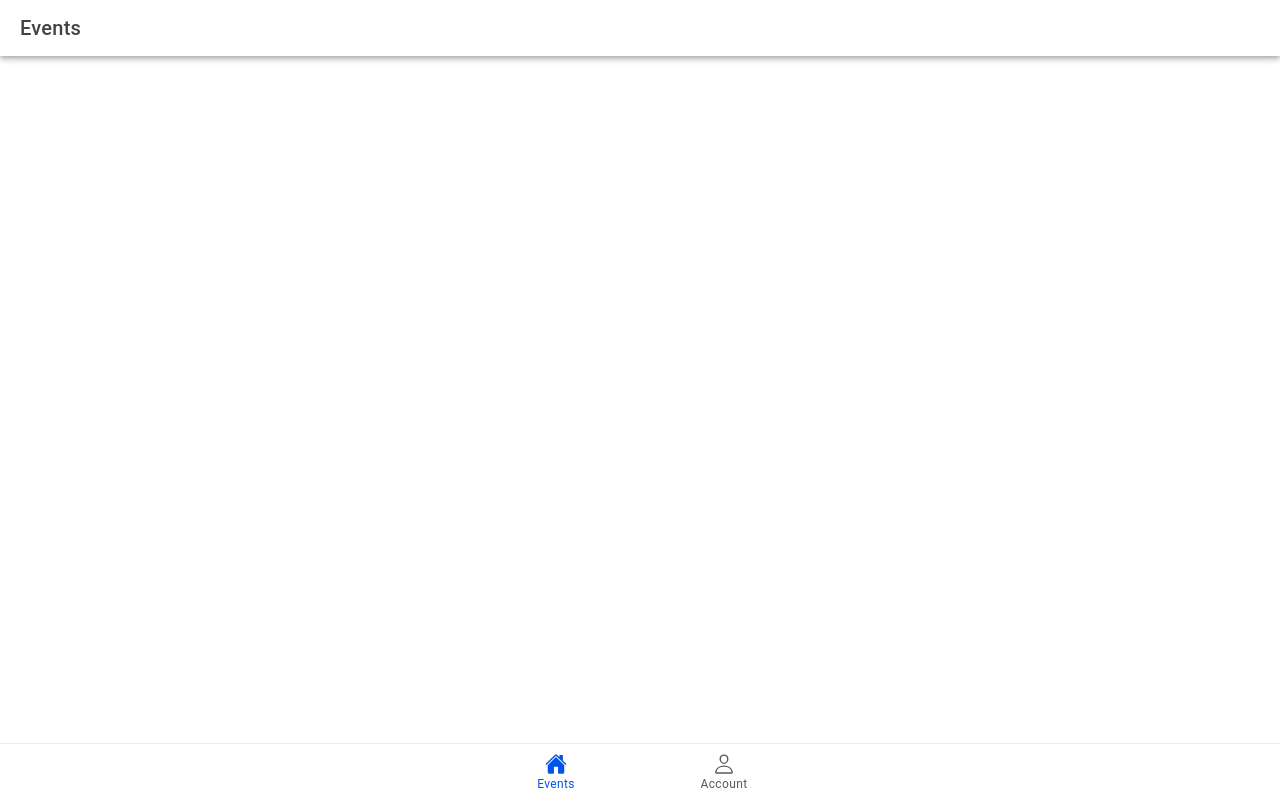
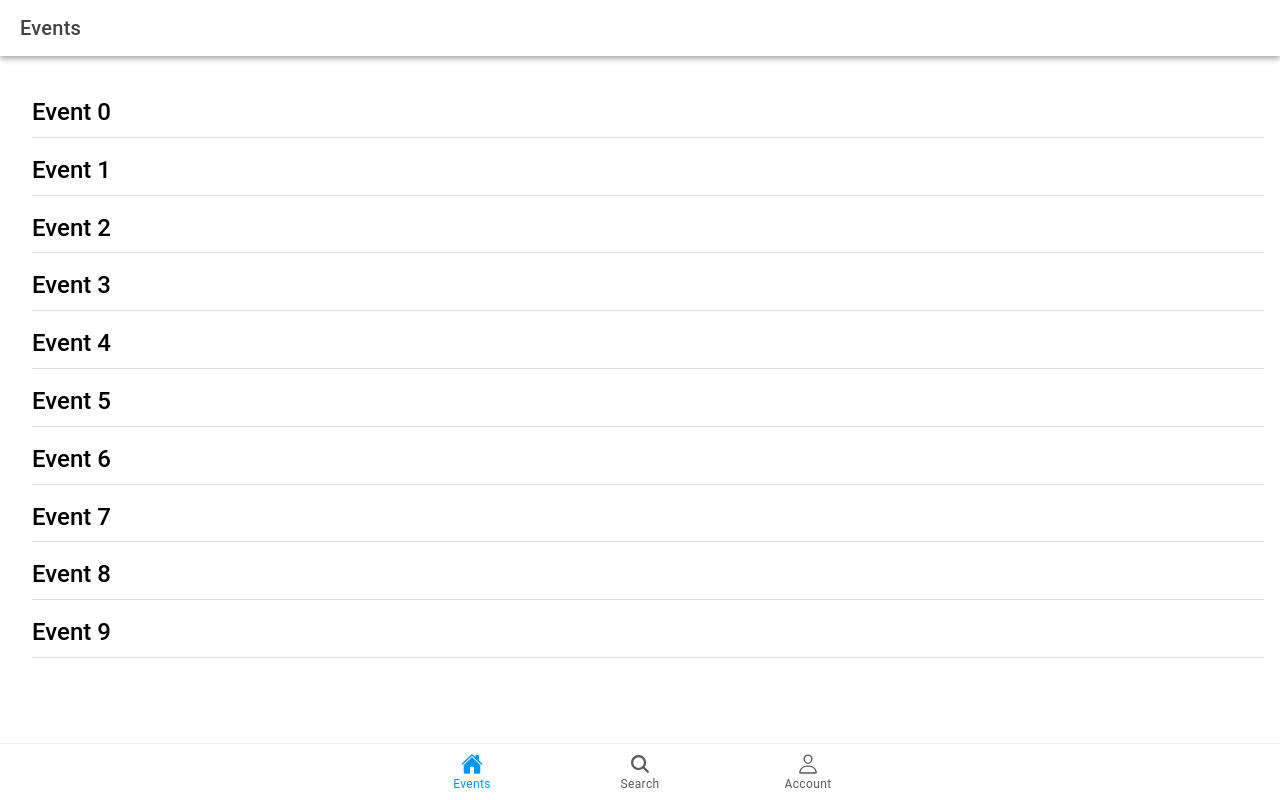
Before and after one commit to jonnywb/bookEvents, a React (Vite) app: page / in a window 1280 px wide. Both pictures are taken after a click on the element "LOGIN". Built offline with nearby package versions, Linux system fonts and the light colour scheme.

Commit message:
add test-theme, search page

```diff
--- a/src/App.tsx
+++ b/src/App.tsx
@@ -10,10 +10,11 @@ import {
   setupIonicReact,
 } from "@ionic/react";
 import { IonReactRouter } from "@ionic/react-router";
-import { home, personOutline } from "ionicons/icons";
+import { home, personOutline, search } from "ionicons/icons";
 
 import Login from "./pages/Login";
 import Events from "./pages/Events";
+import Search from "./pages/Search";
 import Account from "./pages/Account";
 
 /* Core CSS required for Ionic components to work properly */
@@ -69,6 +70,7 @@ const App: React.FC = () => {
               <Redirect exact path="/" to="/events" />
 
               <Route path="/events" render={() => <Events />} exact={true} />
+              <Route path="/search" render={() => <Search />} exact={true} />
               <Route path="/account" render={() => <Account setLoggedIn={setLoggedIn} />} exact={true} />
             </IonRouterOutlet>
 
@@ -76,6 +78,10 @@ const App: React.FC = () => {
               <IonTabButton tab="events" href="/events">
                 <IonIcon icon={home} />
                 <IonLabel>Events</IonLabel>
+              </IonTabButton>
+              <IonTabButton tab="search" href="/search">
+                <IonIcon icon={search} />
+                <IonLabel>Search</IonLabel>
               </IonTabButton>
               <IonTabButton tab="account" href="/account">
                 <IonIcon icon={personOutline} />
--- a/src/pages/Account.tsx
+++ b/src/pages/Account.tsx
@@ -6,25 +6,26 @@ interface accountProps {
 }
 
 const Account: React.FC<accountProps> = ({ setLoggedIn }) => {
-  const history = useIonRouter();
+  const router = useIonRouter();
 
   return (
     <IonPage>
       <IonHeader>
         <IonToolbar>
           <IonTitle>Account</IonTitle>
+          <IonButton
+            className="ion-margin-end"
+            slot="end"
+            onClick={() => {
+              setLoggedIn(false);
+              router.push("/", "root");
+            }}
+          >
+            Log Out
+          </IonButton>
         </IonToolbar>
       </IonHeader>
-      <IonContent className="ion-padding">
-        <IonButton
-          onClick={() => {
-            setLoggedIn(false);
-            history.push("/", "root");
-          }}
-        >
-          Log Out
-        </IonButton>
-      </IonContent>
+      <IonContent className="ion-padding"></IonContent>
     </IonPage>
   );
 };
--- a/src/pages/Events.tsx
+++ b/src/pages/Events.tsx
@@ -1,4 +1,4 @@
-import { IonCard, IonContent, IonHeader, IonList, IonPage, IonTitle, IonToolbar } from "@ionic/react";
+import { IonContent, IonHeader, IonItem, IonList, IonPage, IonTitle, IonToolbar } from "@ionic/react";
 
 const Events: React.FC = () => {
   return (
@@ -8,18 +8,14 @@ const Events: React.FC = () => {
           <IonTitle>Events</IonTitle>
         </IonToolbar>
       </IonHeader>
-      <IonContent fullscreen>
-        <IonHeader collapse="condense">
-          <IonToolbar>
-            <IonTitle size="large">Events</IonTitle>
-          </IonToolbar>
-          <IonList>
-            <IonCard>Event 1</IonCard>
-            <IonCard>Event 2</IonCard>
-            <IonCard>Event 3</IonCard>
-            <IonCard>Event 4</IonCard>
-          </IonList>
-        </IonHeader>
+      <IonContent className="ion-padding">
+        <IonList>
+          {Array.from({ length: 10 }).map((_, i) => (
+            <IonItem key={i}>
+              <h2>Event {i}</h2>
+            </IonItem>
+          ))}
+        </IonList>
       </IonContent>
     </IonPage>
   );
--- a/src/pages/Login.tsx
+++ b/src/pages/Login.tsx
@@ -50,7 +50,7 @@ const Login: React.FC<homeProps> = ({ setLoggedIn }) => {
                 <IonCardHeader>
                   {/* Logo to be added here */}
                   <IonCardTitle>Login</IonCardTitle>
-                  <IonCardSubtitle className="ion-margin-none">
+                  <IonCardSubtitle>
                     <p>Enter your Login Details</p>
                   </IonCardSubtitle>
                 </IonCardHeader>
@@ -82,7 +82,7 @@ const Login: React.FC<homeProps> = ({ setLoggedIn }) => {
                         Login
                       </IonButton>
 
-                      <IonButton disabled>
+                      <IonButton color="secondary">
                         <IonIcon slot="end" icon={createOutline} />
                         Register
                       </IonButton>
--- /dev/null
+++ b/src/pages/Search.tsx
@@ -0,0 +1,28 @@
+import { IonCard, IonContent, IonHeader, IonInput, IonPage, IonTitle, IonToolbar } from "@ionic/react";
+import React from "react";
+
+const Search: React.FC = () => {
+  return (
+    <IonPage>
+      <IonHeader>
+        <IonToolbar>
+          <IonTitle>Search</IonTitle>
+        </IonToolbar>
+      </IonHeader>
+      <IonContent className="ion-padding">
+        <IonInput
+          placeholder="Type your query here..."
+          type="text"
+          className="ion-margin-top"
+          mode="md"
+          label="Search"
+          labelPlacement="floating"
+          fill="outline"
+          clearInput
+        />
+      </IonContent>
+    </IonPage>
+  );
+};
+
+export default Search;
--- a/src/theme/variables.css
+++ b/src/theme/variables.css
@@ -1,2 +1,67 @@
 /* For information on how to create your own theme, please see:
 http://ionicframework.com/docs/theming/ */
+
+:root {
+  --ion-color-primary: #0096ff; /* Bright Blue */
+  --ion-color-primary-rgb: 0, 150, 255;
+  --ion-color-primary-contrast: #ffffff;
+  --ion-color-primary-contrast-rgb: 255, 255, 255;
+  --ion-color-primary-shade: #0080e0;
+  --ion-color-primary-tint: #33abff;
+
+  --ion-color-secondary: #32cd32; /* Lime Green */
+  --ion-color-secondary-rgb: 50, 205, 50;
+  --ion-color-secondary-contrast: #ffffff;
+  --ion-color-secondary-contrast-rgb: 255, 255, 255;
+  --ion-color-secondary-shade: #2cb82c;
+  --ion-color-secondary-tint: #59d659;
+
+  --ion-color-tertiary: #ff69b4; /* Hot Pink */
+  --ion-color-tertiary-rgb: 255, 105, 180;
+  --ion-color-tertiary-contrast: #ffffff;
+  --ion-color-tertiary-contrast-rgb: 255, 255, 255;
+  --ion-color-tertiary-shade: #e0529c;
+  --ion-color-tertiary-tint: #ff7fbf;
+
+  --ion-color-success: #10dc60;
+  --ion-color-success-rgb: 16, 220, 96;
+  --ion-color-success-contrast: #ffffff;
+  --ion-color-success-contrast-rgb: 255, 255, 255;
+  --ion-color-success-shade: #0ec254;
+  --ion-color-success-tint: #28e070;
+
+  --ion-color-warning: #ffff00; /* Yellow */
+  --ion-color-warning-rgb: 255, 255, 0;
+  --ion-color-warning-contrast: #000000;
+  --ion-color-warning-contrast-rgb: 0, 0, 0;
+  --ion-color-warning-shade: #e0e000;
+  --ion-color-warning-tint: #ffff33;
+
+  --ion-color-danger: #f04141;
+  --ion-color-danger-rgb: 245, 61, 61;
+  --ion-color-danger-contrast: #ffffff;
+  --ion-color-danger-contrast-rgb: 255, 255, 255;
+  --ion-color-danger-shade: #d33939;
+  --ion-color-danger-tint: #f25454;
+
+  --ion-color-dark: #222428;
+  --ion-color-dark-rgb: 34, 36, 40;
+  --ion-color-dark-contrast: #ffffff;
+  --ion-color-dark-contrast-rgb: 255, 255, 255;
+  --ion-color-dark-shade: #1e2023;
+  --ion-color-dark-tint: #383a3e;
+
+  --ion-color-medium: #92949c;
+  --ion-color-medium-rgb: 146, 148, 156;
+  --ion-color-medium-contrast: #ffffff;
+  --ion-color-medium-contrast-rgb: 255, 255, 255;
+  --ion-color-medium-shade: #808289;
+  --ion-color-medium-tint: #9d9fa6;
+
+  --ion-color-light: #f4f5f8;
+  --ion-color-light-rgb: 244, 245, 248;
+  --ion-color-light-contrast: #000000;
+  --ion-color-light-contrast-rgb: 0, 0, 0;
+  --ion-color-light-shade: #d7d8da;
+  --ion-color-light-tint: #f5f6f9;
+}
```
